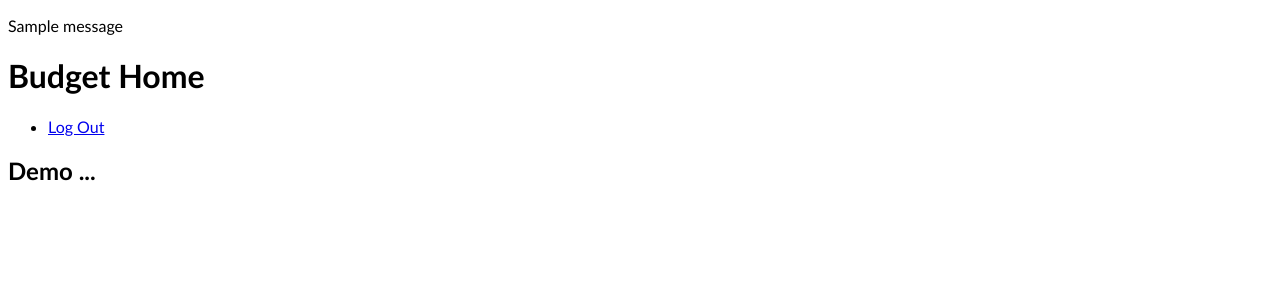
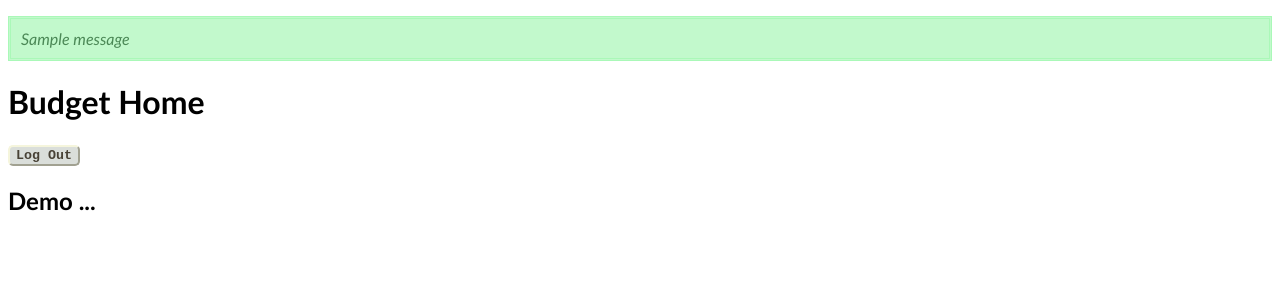
Before and after one commit to audreycode6/budget_app, a Flask app: page / in a window 1280 px wide. Shown: the top 300 px of the page. Run offline with Flask 3, Linux system fonts and the light colour scheme; the visitor is signed in with stand-in values (Sample User, id 1); tables that the repository leaves empty hold one stand-in row (values such as "Sample post"); one stand-in notice (Sample message) is shown.

Commit message:
add css formating for flash messages and buttons

```diff
--- a/src/budget_app/static/stylesheets/application.css
+++ b/src/budget_app/static/stylesheets/application.css
@@ -1,3 +1,40 @@
 body {
     font-family: "Gill Sans", sans-serif;
 }
+
+.button {
+    font-weight: bold;
+    background-color: rgba(212, 216, 212, 0.842);;
+    color: rgb(72, 66, 54);
+    font-family: 'Courier New', Courier, monospace;
+    border-radius: 5px;
+    border-color: beige;
+}
+.delete_button:hover {
+    background-color: rgb(237, 122, 122);
+}
+
+.submit_button:hover {
+    background-color: rgb(142, 237, 142);
+}
+
+.message {
+    background-color: rgb(105, 211, 223, 0.367);
+    color: rgba(4, 105, 116, 0.796);
+    font-style: italic;
+    padding: 10px;
+    border-style: double;
+    border-color: rgb(105, 211, 223, 0.483);
+}
+
+.error {
+    background-color: rgb(255, 100, 66, 0.505);
+    color: rgb(183, 11, 11);
+    border-color:  rgba(252, 0, 0, 0.116);
+}
+
+.success {
+    background-color: rgb(89, 239, 116, 0.367);
+    color:  rgb(3, 68, 15, 0.623);
+    border-color:  rgb(89, 239, 116, 0.228);
+}
--- a/src/budget_app/templates/index.html
+++ b/src/budget_app/templates/index.html
@@ -2,15 +2,15 @@
 
 {% block content %}
 <h1>Budget Home</h1>
-{% if session['username'] %}
-<ul>
-    <li><a href='{{ url_for("logout") }}'>Log Out</a></li>
-</ul>
-<h2>Demo ... </h2>
+{% if session.get('user_id') %}
+<form action="{{ url_for('main.logout') }}">
+    <button type="submit" class='delete_button button'>Log Out</button>
+</form>
 {% else %}
 <ul>
-    <li><a href='{{ url_for("signup") }}'>Sign Up</a></li>
-    <li><a href='{{ url_for("login") }}'>Log In</a></li>
+    <li><a href='{{ url_for("main.signup") }}'>Sign Up</a></li>
+    <li><a href='{{ url_for("main.login") }}'>Log In</a></li>
 </ul>
 {% endif %}
+<h2>Demo ... </h2>
 {% endblock %}
--- a/src/budget_app/templates/layout.html
+++ b/src/budget_app/templates/layout.html
@@ -7,10 +7,10 @@
     </head>
     <body>
         <main>
-            {% with messages = get_flashed_messages() %}
+            {% with messages = get_flashed_messages(with_categories=true) %}
             {% if messages %}
-                {% for message in messages %}
-                <p>{{ message }}</p>
+                {% for category, message in messages %}
+                <p class='message {{category}}'>{{ message }}</p>
                 <!-- TODO add class to flash messages p tag to format -->
                 {% endfor %}
             {% endif %}
--- a/src/budget_app/templates/login.html
+++ b/src/budget_app/templates/login.html
@@ -2,7 +2,7 @@
 
 {% block content %}
 <h1>Log in:</h1>
-<form method='post' action='{{url_for("login")}}'>
+<form method='post' action='{{url_for("main.login")}}'>
     <div>
         <label for='username'>Username:
             <input name='username' id='username' value='{{ username }}'>
@@ -15,6 +15,6 @@
         </label>
     </div>
     <br>
-    <button type='submit'>Log In</button>
+    <button type='submit' class='submit_button button'>Log In</button>
 </form>
 {% endblock %}
--- a/src/budget_app/templates/signup.html
+++ b/src/budget_app/templates/signup.html
@@ -1,7 +1,7 @@
 {% extends 'layout.html' %}
 {% block content %}
 <h1>Sign Up:</h1>
-<form method='post' action='{{url_for("signup")}}'>
+<form method='post' action='{{url_for("main.signup")}}'>
     <div>
         <label for='username'>Username:
             <input name='username' id='username' value='{{ username }}'>
@@ -14,6 +14,6 @@
         </label>
     </div>
     <br>
-    <button type='submit'>Sign Up</button>
+    <button type='submit' class='submit_button button'>Sign Up</button>
 </form>
 {% endblock %}
```
